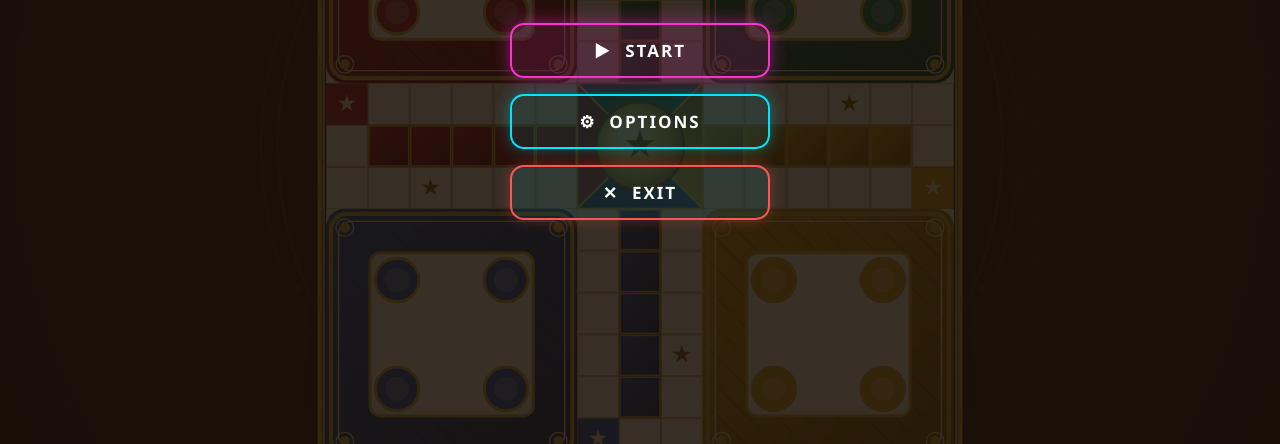
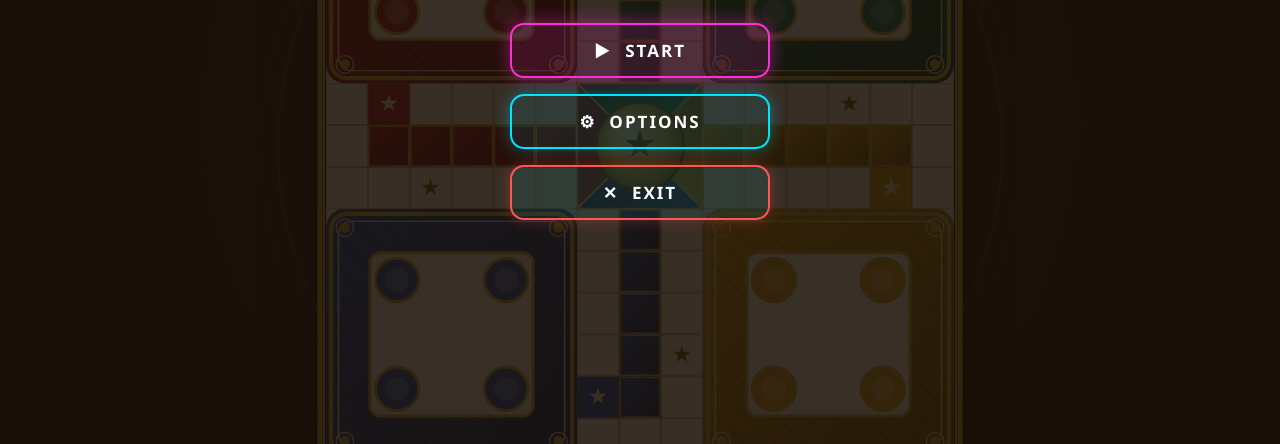
Before and after one commit to ITX-HAWI/prompt-generator, a plain HTML site: page ludo.html in a window 1280 px wide. Shown: the part 356-800 px from the top of the page. Drawn offline with Linux system fonts and the light colour scheme; animation ran at ten frames a second.

Commit message:
Move start squares +1: star->start is now 5 steps

```diff
--- a/ludo.html
+++ b/ludo.html
@@ -143,7 +143,7 @@ var TRACK=[
 [0,7]
 ];
 var SAFE=new Uint8Array(52);
-[0,9,13,22,26,35,39,48].forEach(function(i){SAFE[i]=1;});
+[9,22,35,48].forEach(function(i){SAFE[i]=1;});
 
 var COLORS={
   red:   {main:'#b01e28', dark:'#6d1017', light:'#f3c1c1', name:'Red'},
@@ -153,7 +153,8 @@ var COLORS={
 };
 var GOLD='#d4af37', GOLD_LT='#f7e7a0', GOLD_DK='#8a6508';
 var ORDER=['red','green','yellow','blue'];
-var STARTS={red:0, green:13, yellow:26, blue:39};
+var STARTS={red:1, green:14, yellow:27, blue:40};
+ORDER.forEach(function(c){ SAFE[STARTS[c]]=1; });
 var HOME_COLS={
   red:   [[1,7],[2,7],[3,7],[4,7],[5,7]],
   green: [[7,1],[7,2],[7,3],[7,4],[7,5]],
```
